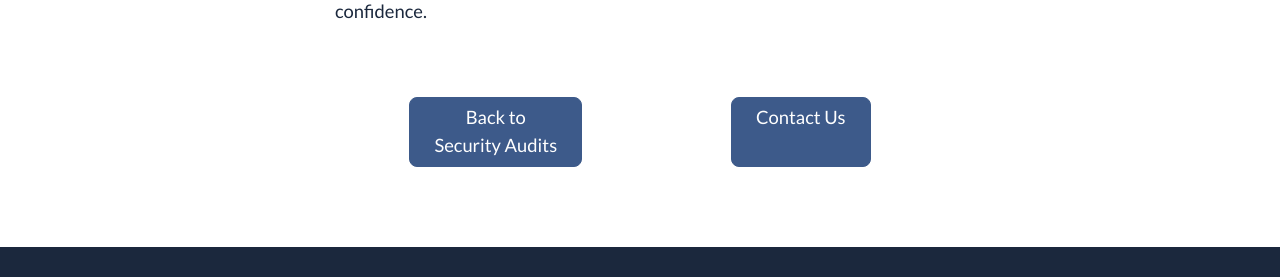
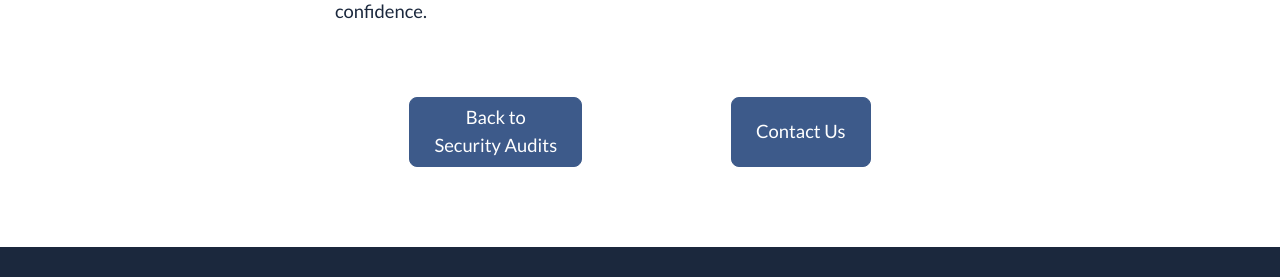
Before and after one commit to bgsoftware/company-site, a Jekyll site: the page built from software-security-audit/FAQ.html, in a window 1280 px wide. Shown: the part 1838-2115 px from the top of the page. Built offline with Jekyll 4.4.1, drawn with Linux system fonts in a browser that asks for light colours; comment, search, counter and statistics services are not loaded.

Commit message:
Remove css and span tag

```diff
--- a/_includes/button.html
+++ b/_includes/button.html
@@ -2,7 +2,7 @@
 <button
   {% if include.link %} onclick="goTo('{{ include.link }}')" {% endif %}
   {% if include.id %} id="{{ include.id }}" {% endif %}
-  class="{{ include.class }} button btn cta-button-blue font-weight-light font-size-md d-flex align-content-center"
+  class="{{ include.class }} button btn cta-button-blue font-weight-light font-size-md"
 >
-  <span class="d-flex align-content-center">{{ include.text }}</span>
+  {{ include.text }}
 </button>
```
